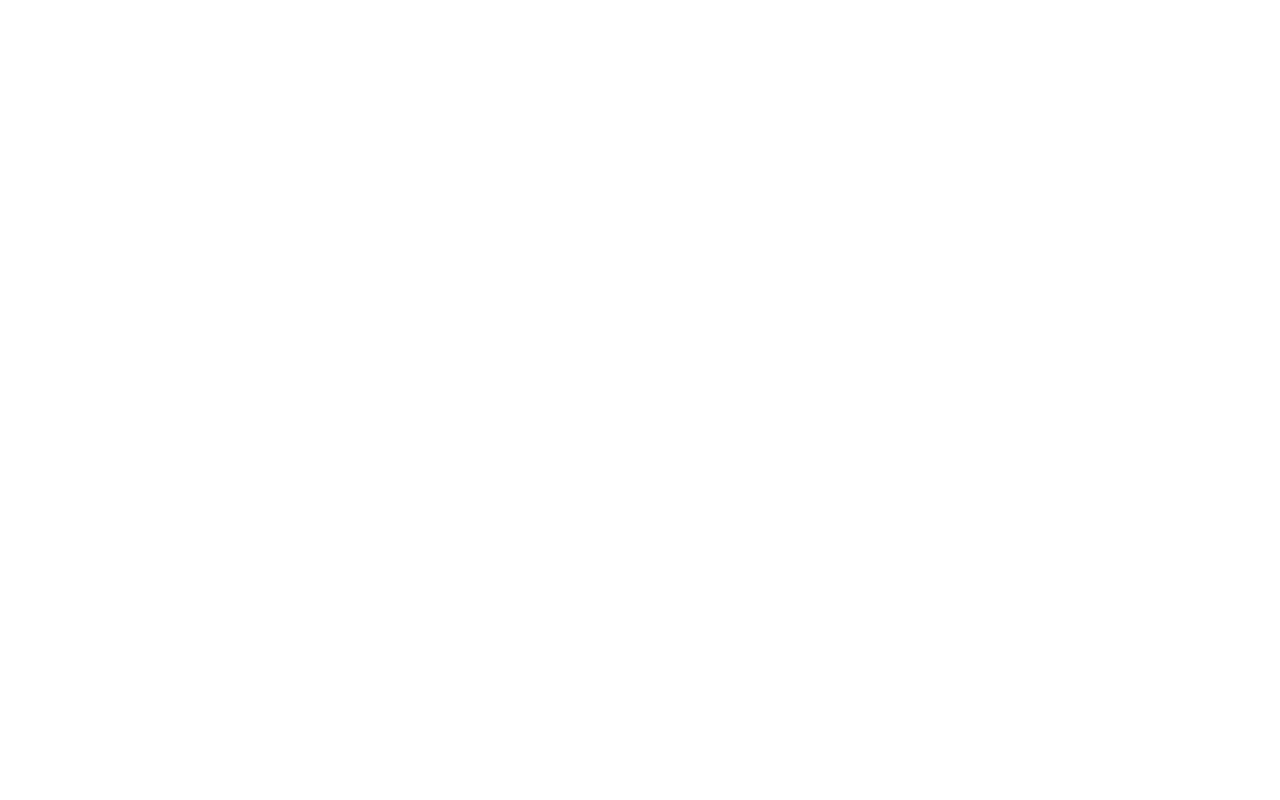
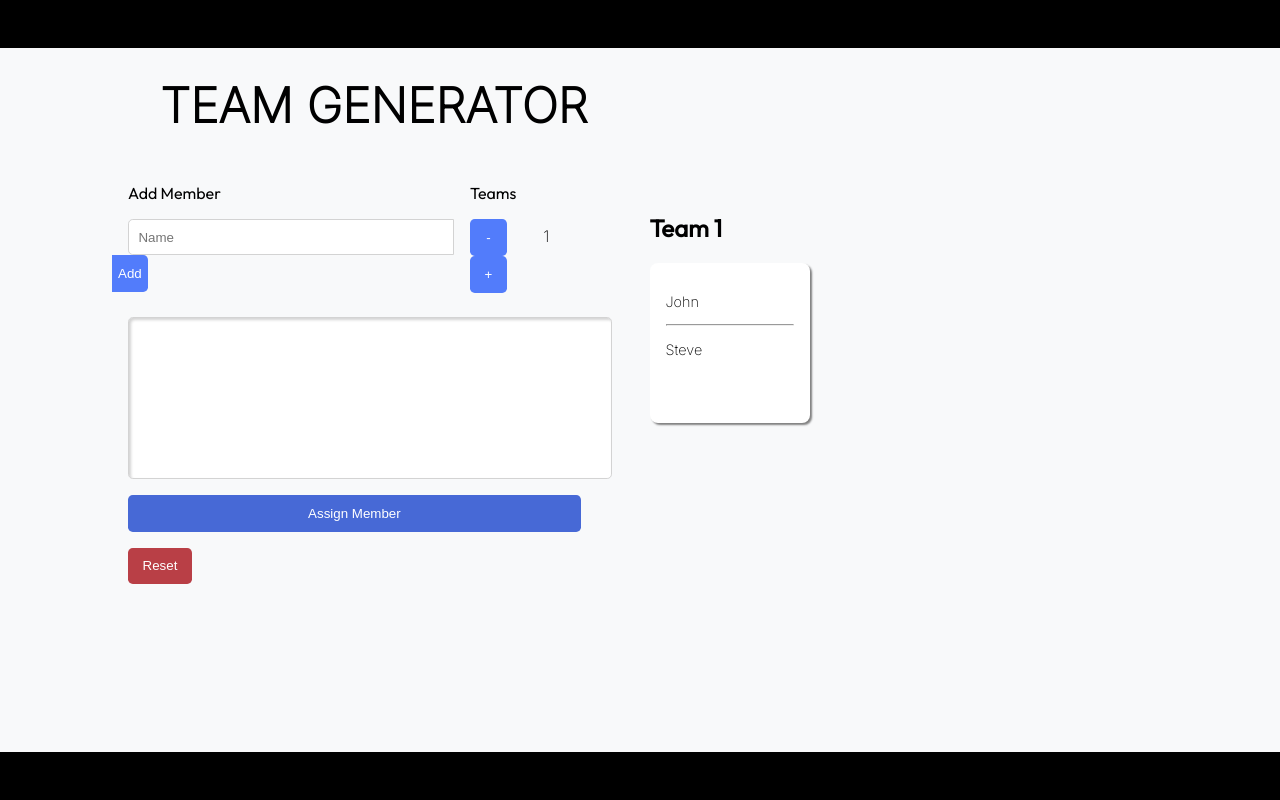
Before and after one commit to milesbb/W5-D5-Hwmk, a plain HTML site: page index.html in a window 1280 px wide. Drawn offline with Linux system fonts and the light colour scheme.

Commit message:
CSS and add/dec card done

```diff
--- a/index.html
+++ b/index.html
@@ -8,7 +8,42 @@
     <link rel="stylesheet" href="styles.css">
 </head>
 <body>
-
+    <header class="black"></header>
+    <br>
+    <h1>TEAM GENERATOR</h1>
+    <main>
+        <div>
+            <div>
+                <div>
+                    <p class="outfit">Add Member</p>
+                    <input type="text" id="memberAddInput" placeholder="  Name">
+                    <button id="memberAddButton" class="blueButton">Add</button>
+                </div>
+                <div>
+                    <p class="outfit">Teams</p>
+                    <button id="teamDecrement" class="blueButton decInc">-</button>
+                    <span id="teamNoSpan">1</span>
+                    <button id="teamIncrement" class="blueButton decInc">+</button>
+                </div>
+            </div>
+            <div class="membersDisplay" id="membersDisplay"></div>
+            <div>
+                <button class="blueButton" id="assign">Assign Member</button>
+                <button class="blueButton" id="reset">Reset</button>
+            </div>
+        </div>
+        <div class="groups" id="groups">
+            <div class="teamCard">
+                <h2 class="cardTitle">Team 1</h2>
+                <div class="cardBody">
+                    <p class="groupName">John</p>
+                    <hr>
+                    <p class="groupName">Steve</p>
+                </div>
+            </div>
+        </div>
+    </main>
+    <footer class="black"></footer>
     <script src="index.js"></script>
 </body>
 </html>
--- a/index.js
+++ b/index.js
@@ -0,0 +1,22 @@
+const TEAM_DEC = document.getElementById("teamDecrement")
+const TEAM_INC = document.getElementById("teamIncrement")
+const GROUPS = document.getElementById("groups")
+
+TEAM_INC.addEventListener("click", () => {
+    const NEW_CARD = document.createElement("div");
+    const CURRENT_CARDS_INC = document.getElementsByClassName("teamCard");
+    NEW_CARD.classList.add("teamCard");
+    GROUPS.appendChild(NEW_CARD);
+    const NEW_TITLE = document.createElement("h2");
+    NEW_TITLE.classList.add("cardTitle");
+    NEW_TITLE.innerText = "Team " + (CURRENT_CARDS_INC.length).toString();
+    NEW_CARD.appendChild(NEW_TITLE);
+    const NEW_CARD_BODY = document.createElement("div");
+    NEW_CARD_BODY.classList.add("cardBody");
+    NEW_CARD.appendChild(NEW_CARD_BODY);
+})
+
+TEAM_DEC.addEventListener("click", () => {
+    const CURRENT_CARDS_DEC = document.getElementsByClassName("teamCard");
+    CURRENT_CARDS_DEC[CURRENT_CARDS_DEC.length - 1].remove();
+})
--- a/styles.css
+++ b/styles.css
@@ -0,0 +1,142 @@
+@import url("https://fonts.googleapis.com/css2?family=Inter:wght@200&family=Outfit&display=swap");
+
+button:hover {
+    cursor: pointer;
+}
+
+.inter {
+    font-family: 'Inter', sans-serif;
+}
+
+.outfit {
+    font-family: 'Outfit', sans-serif;
+}
+
+html, body {
+    width: 100%;
+    height: 100%;
+    margin: auto;
+    font-family: 'Inter', sans-serif;
+    background-color: #f8f9fa;
+}
+
+.black {
+    background-color: black;
+    width: 100%;
+    height: 3rem;
+    display: block;
+}
+
+header {
+    position: relative;
+    top: 0rem;
+}
+
+footer {
+    position: fixed;
+    bottom: 0rem;
+}
+
+main {
+    display: flex;
+    margin: auto;
+    justify-content: center;
+    width: 80%;
+    gap: 2.5rem;
+}
+
+h1 {
+    margin-left: 10rem;
+    font-size: 3rem;
+    margin-top: 0.5rem;
+}
+
+main > div:first-of-type {
+    display: flex;
+    flex-direction: column;
+}
+
+main > div:first-of-type > div:first-of-type {
+    display: flex;
+    flex-direction: row;
+    gap: 1rem;
+}
+
+#memberAddInput {
+    width: 20rem;
+    height: 2rem;
+    border-radius: 0.3rem 0rem 0rem 0.3rem;
+    border: 1px solid lightgray;
+    margin-right: 0rem;
+}
+
+.blueButton {
+    background-color: #527cfb;
+    color: white;
+    border-radius: 0.3rem;
+    border: none;
+    height: 2.3rem;
+}
+
+#memberAddButton {
+    border-radius: 0 0.3rem 0.3rem 0;
+    margin-left: -1rem;
+}
+
+.decInc {
+    width: 2.3rem;
+}
+
+#teamNoSpan {
+    padding-left: 2rem;
+    padding-right: 2rem;
+}
+
+.membersDisplay {
+    width: 100%;
+    min-height: 10rem;
+    background-color: white;
+    border-radius: 0.3rem;
+    border: 1px solid lightgray;
+    box-shadow: inset 2px 2px 3px 0px lightgray;
+    margin-top: 1.5rem;
+}
+
+#assign {
+    background-color: #4769d6;
+    width: 28.3rem;
+    margin-top: 1rem;
+}
+
+#reset {
+    background-color: #b93f46;
+    width: 4rem;
+    margin-top: 1rem;
+}
+
+.groups {
+    width: 34rem;
+    min-height: 20rem;
+    margin-top: 1.6rem;
+    display: flex;
+    flex-flow: row wrap;
+    gap: 1rem;
+}
+
+.cardBody {
+    background-color: white;
+    border-radius: 0.5rem;
+    box-shadow: 2px 2px 2px 0px gray;
+    padding: 1rem;
+    min-height: 8rem;
+    width: 8rem;
+    font-size: 0.9rem;
+}
+
+h2 {
+    font-family: 'Outfit', sans-serif;
+}
+
+hr {
+    background: lightgray;
+}
```
